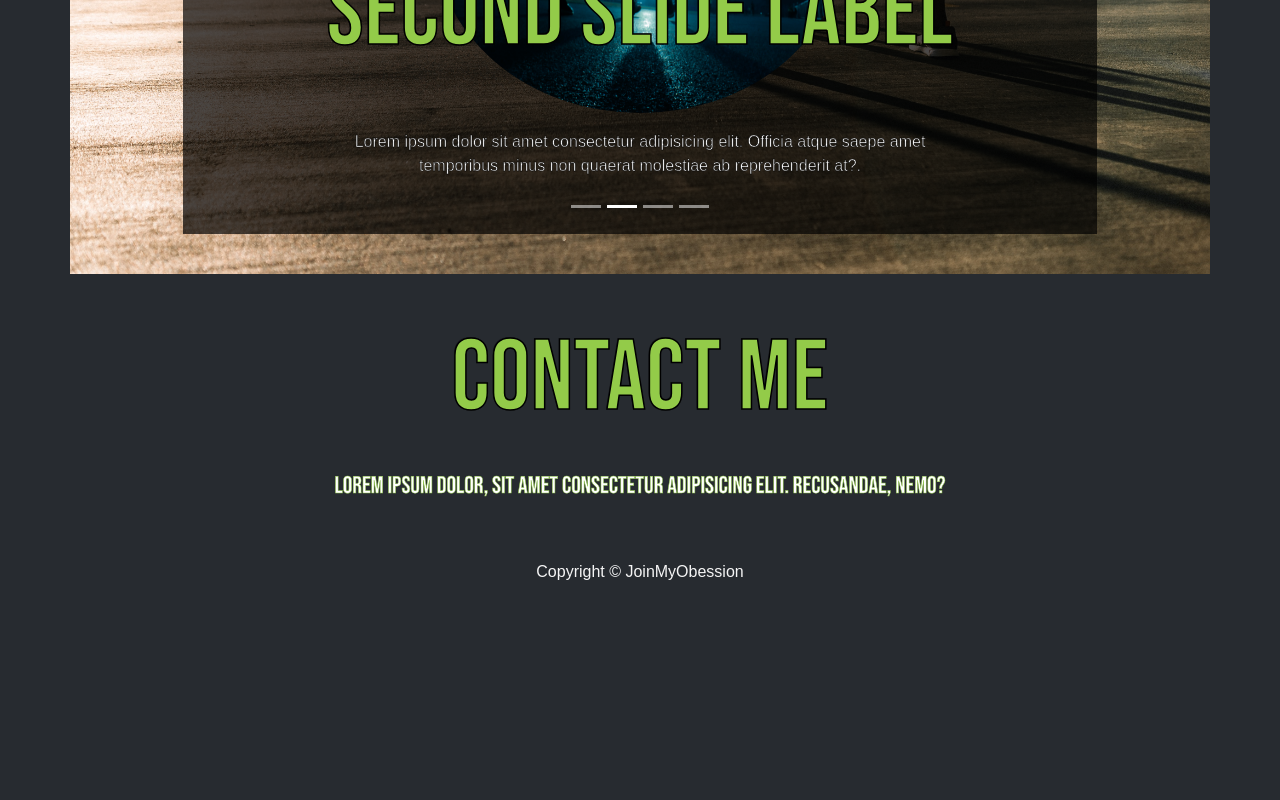
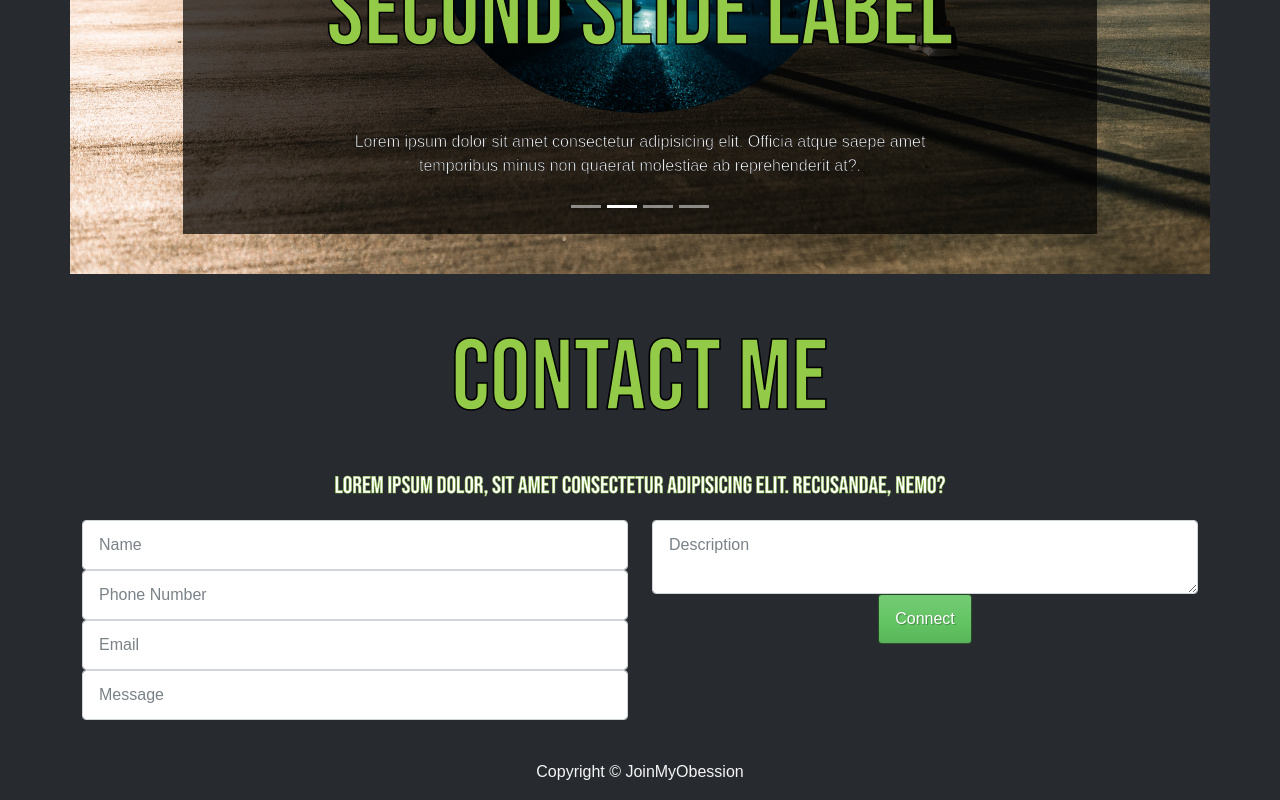
Before and after one commit to OhziiiLov3/joinMyObession, a React (Create React App) app in the folder frontend/: page /training/1 in a window 1280 px wide. Shown: the part 2035-2835 px from the top of the page. Before the commit the page ends 2635 px from the top, so only its background shows below. Built offline with nearby package versions, Linux system fonts and the light colour scheme; a web font is replaced by a local one.

Commit message:
adding inputs and textarea to contact form

```diff
--- a/frontend/src/components/Contact.js
+++ b/frontend/src/components/Contact.js
@@ -11,6 +11,57 @@ function Contact() {
           nemo?
         </p>
       </div>
+      <div className="container">
+        <div className="row">
+          <div className="col-md-6 col-xs-12">
+            {/* NAME INPUT */}
+            <input
+              id="name"
+              type="text"
+              className="form-control"
+              placeholder="Name"
+              name="name"
+            />
+            {/* PHONE INPUT */}
+            <input
+              id="phone"
+              text="text"
+              className="form-control"
+              placeholder="Phone Number"
+              phone="phone"
+            />
+            {/* EMAIL INPUT */}
+            <input
+              id="email"
+              type="email"
+              className="form-control"
+              placeholder="Email"
+              email="email"
+            />
+            {/* Message/Subject*/}
+            <input
+              id="message"
+              text="text"
+              className="form-control"
+              placeholder="Message"
+              Message="Message"
+            />
+          </div>
+          <div className="col-md-6 col-xs-12">
+            {/* Description */}
+            <textarea
+              id="description"
+              text="text"
+              className="form-control"
+              placeholder="Description"
+              Description="Description"
+            ></textarea>
+            <button className="btn btn-success contact-btn" type="submit">
+              Connect
+            </button>
+          </div>
+        </div>
+      </div>
     </div>
   );
 }
```
